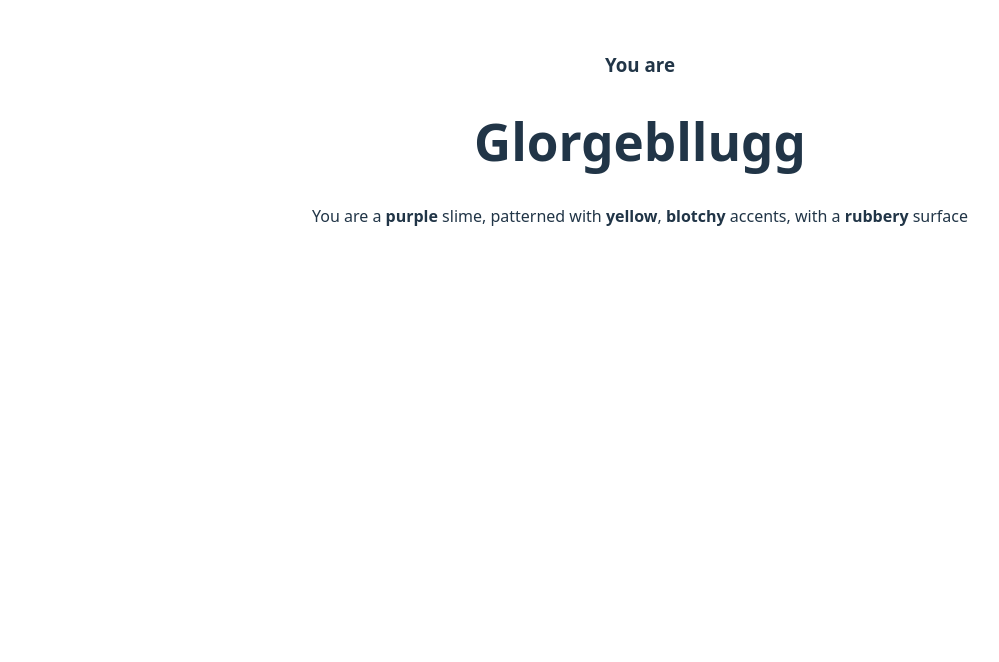
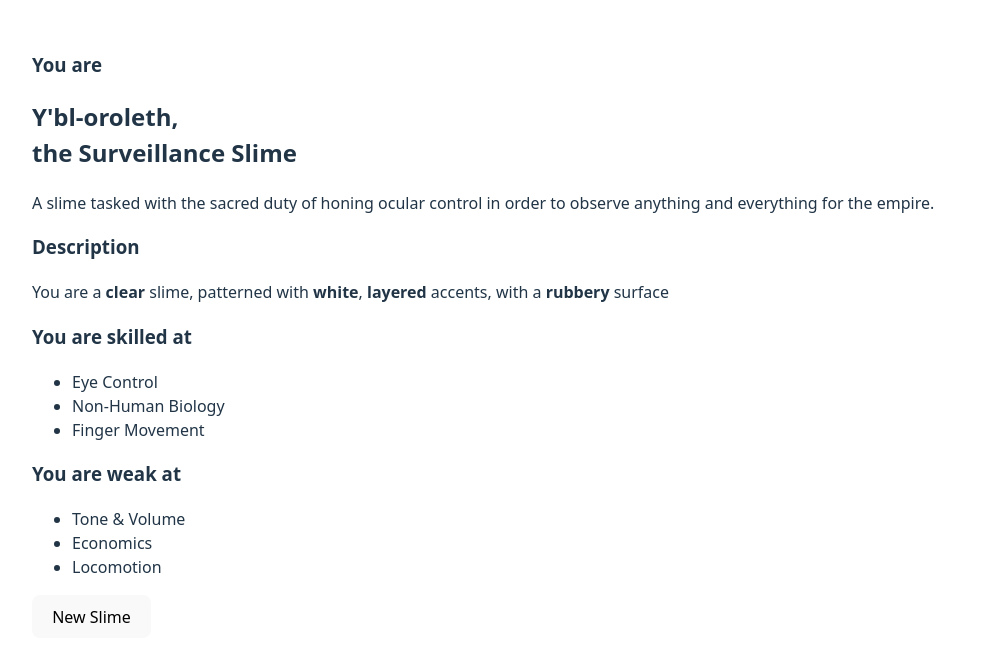
Before and after one commit to Wuggynaut/slime-maker, a React (Vite) app: page / in a window 1280 px wide. Shown: the top 662 px of the page, without its empty margins (0-999 px from the left). Built offline with nearby package versions, Linux system fonts and the light colour scheme.

Commit message:
Slime generator base done

```diff
--- a/src/App.css
+++ b/src/App.css
@@ -2,5 +2,4 @@
   max-width: 1280px;
   margin: 0 auto;
   padding: 2rem;
-  text-align: center;
 }
--- a/src/GenerateSlime.tsx
+++ b/src/GenerateSlime.tsx
@@ -1,22 +1,138 @@
+import { slimeTitles } from './data/slimeTitles';
 import { slimeAccent, slimeColor, slimePattern, slimeTexture } from './data/slimeTraits'
-import { rollD6 } from './utils/diceRoller'
+import { rollD6, rollDice } from './utils/diceRoller'
 import { generateSlimeName } from './utils/slimeNameGenerator'
+
+import {
+    physicalSkills,
+    socialSkills,
+    knowledgeSkills,
+    type Skill
+} from './data/slimeSkills'
+import { useEffect, useState } from 'react';
 
 export function GenerateSlime() {
 
-    const color = slimeColor[rollD6()];
-    const pattern = slimePattern[rollD6()];
-    const accent = slimeAccent[rollD6()];
-    const texture = slimeTexture[rollD6()];
+    const [traits, setTraits] = useState(() => ({
+        name: generateSlimeName(),
+        color: slimeColor[rollD6()],
+        pattern: slimePattern[rollD6()],
+        accent: slimeAccent[rollD6()],
+        texture: slimeTexture[rollD6()],
+        title: slimeTitles[rollD6()]
+    }));
 
-    const vowels =
-        ['a', 'e', 'i', 'o', 'u'];
+    const [skills, setSkills] = useState<Skill[]>([]);
+    const [weaknesses, setWeaknesses] = useState<Skill[]>([]);
+
+    const regenerate = () => {
+        setTraits({
+            name: generateSlimeName(),
+            color: slimeColor[rollD6()],
+            pattern: slimePattern[rollD6()],
+            accent: slimeAccent[rollD6()],
+            texture: slimeTexture[rollD6()],
+            title: slimeTitles[rollD6()]
+        });
+    }
+
+    const randomCategory = (): Record<number, Skill> => {
+        let randomCategory = rollDice('1d3');
+        if (randomCategory === 1) {
+            return physicalSkills;
+        } else if (randomCategory === 2) {
+            return socialSkills;
+        } else {
+            return knowledgeSkills;
+        }
+    }
+
+    useEffect(() => {
+
+        const newSkills: Skill[] = [];
+        const newWeaknesses: Skill[] = [];
+        const usedSkills: Skill[] = [];
+
+        const uniqueSkill = (category: Record<number, Skill>): Skill => {
+            let skill: Skill;
+            let attempts = 0;
+            do {
+                skill = category[rollD6()];
+                attempts++;
+            } while (usedSkills.includes(skill) && attempts < 50);
+            usedSkills.push(skill);
+            return skill;
+        };
+
+        const twoFromCategoryPlusRandom = (category: Record<number, Skill>) => {
+            newSkills.push(uniqueSkill(category));
+            newSkills.push(uniqueSkill(category));
+            newSkills.push(uniqueSkill(randomCategory()));
+        };
+
+        const threeRandomWeaknesses = () => {
+            newWeaknesses.push(uniqueSkill(randomCategory()));
+            newWeaknesses.push(uniqueSkill(randomCategory()));
+            newWeaknesses.push(uniqueSkill(randomCategory()));
+        }
+
+        switch (traits.title.name) {
+            case 'Sabotage Slime':
+                twoFromCategoryPlusRandom(physicalSkills);
+                threeRandomWeaknesses();
+                break;
+            case 'Infiltration Slime':
+                twoFromCategoryPlusRandom(socialSkills);
+                threeRandomWeaknesses();
+                break;
+            case 'Science Slime':
+                twoFromCategoryPlusRandom(knowledgeSkills);
+                threeRandomWeaknesses();
+                break;
+            case 'Surveillance Slime':
+                newSkills.push(physicalSkills[4]);
+                usedSkills.push(physicalSkills[4]);
+                newSkills.push(uniqueSkill(randomCategory()));
+                newSkills.push(uniqueSkill(randomCategory()));
+                threeRandomWeaknesses();
+                break;
+            case 'Embryonic Slime':
+                newSkills.push(uniqueSkill(physicalSkills));
+                newSkills.push(uniqueSkill(socialSkills));
+                newSkills.push(uniqueSkill(knowledgeSkills));
+                threeRandomWeaknesses();
+                break;
+            case 'Prince Slime':
+                threeRandomWeaknesses();
+                break;
+        }
+
+
+        setSkills(newSkills);
+        setWeaknesses(newWeaknesses);
+    }, [traits.title.name]);
+
+    const getArticle = (word: string) =>
+        ['a', 'e', 'i', 'o', 'u'].includes(word[0].toLowerCase()) ? 'an' : 'a';
 
     return (
         <>
             <h3>You are</h3>
-            <h1>{generateSlimeName()}</h1>
-            <p>You are {vowels.includes(color[0]) ? 'an' : 'a'} <strong>{color}</strong> slime, patterned with <strong>{accent}</strong>, <strong>{pattern}</strong> accents, with {vowels.includes(texture[0]) ? 'an' : 'a'} <strong>{texture}</strong> surface</p>
+            <h2><strong>{traits.name}</strong>,<br />the {traits.title.name}</h2>
+            <p>{traits.title.description}</p>
+            <h3>Description</h3>
+            <p>You are {getArticle(traits.color[0])} <strong>{traits.color}</strong> slime, patterned with <strong>{traits.accent}</strong>, <strong>{traits.pattern}</strong> accents, with {getArticle(traits.texture[0])} <strong>{traits.texture}</strong> surface</p>
+            <h3>You are skilled at</h3>
+
+            {skills.length === 0 ? <p>Nothing</p> : <ul>{skills.map((s, index) => <li key={index}>{s.name}</li>)}</ul>}
+
+            <h3>You are weak at</h3>
+
+            <ul>
+                {weaknesses.map((s, index) => <li key={index}>{s.name}</li>)}
+            </ul>
+
+            <button onClick={() => regenerate()}>New Slime</button>
         </>
     )
 }
--- /dev/null
+++ b/src/data/slimeSkills.ts
@@ -0,0 +1,85 @@
+export type Skill = {
+    name: string;
+    description: string;
+}
+
+export const physicalSkills: Record<number, Skill> = {
+    1: {
+        name: 'Limb Coordination',
+        description: 'Arms, legs, broad movements'
+    },
+    2: {
+        name: 'Locomotion',
+        description: 'Walking, running, climbing'
+    },
+    3: {
+        name: 'Finger Movement',
+        description: 'Fine motor control, object manipulation'
+    },
+    4: {
+        name: 'Eye Control',
+        description: 'Looking, tracking movement, focusing'
+    },
+    5: {
+        name: 'Balance',
+        description: 'Keeping footing, not falling over'
+    },
+    6: {
+        name: 'Reflexes',
+        description: 'Quick reactions, involuntary movement control'
+    }
+}
+
+export const socialSkills: Record<number, Skill> = {
+    1: {
+        name: 'Forming Sentences',
+        description: 'Speaking coherently, proper grammar'
+    },
+    2: {
+        name: 'Tone & Volume',
+        description: 'Control over vocal chords'
+    },
+    3: {
+        name: 'Facial Expressions',
+        description: 'Conveying appropriate emotions'
+    },
+    4: {
+        name: 'Body Language',
+        description: 'Posture, social gestures'
+    },
+    5: {
+        name: 'Emotional Reading',
+        description: 'Understanding a human\'s tone and expressions'
+    },
+    6: {
+        name: 'Humor',
+        description: 'Understanding and delivering Human jokes'
+    }
+}
+
+export const knowledgeSkills: Record<number, Skill> = {
+    1: {
+        name: 'Pop Culture',
+        description: 'Entertainment, trends, references'
+    },
+    2: {
+        name: 'Social Norms',
+        description: 'Human etiquette, cultural customs'
+    },
+    3: {
+        name: 'Technology',
+        description: 'Mechanics, electronics, digital systems'
+    },
+    4: {
+        name: 'Human Biology',
+        description: 'Anatomy, health, medical knowledge'
+    },
+    5: {
+        name: 'Non-Human Biology',
+        description: 'Animals, plants, earth ecosystems'
+    },
+    6: {
+        name: 'Economics',
+        description: 'Money, jobs, commerce'
+    }
+}
--- /dev/null
+++ b/src/data/slimeTitles.ts
@@ -0,0 +1,31 @@
+export type slimeTitle = {
+    name: string;
+    description: string;
+}
+
+export const slimeTitles: Record<number, slimeTitle> = {
+    1: {
+        name: 'Sabotage Slime',
+        description: 'An empire vanguard trained for disabling invasion targets and causing destruction to weaken humanity for the oncoming invasion.'
+    },
+    2: {
+        name: 'Infiltration Slime',
+        description: 'A social manipulation specialist trained to move among the humans, and to embed themselves to their strange society. Infiltration Slimes hide in plain sight using social imitation.'
+    },
+    3: {
+        name: 'Science Slime',
+        description: 'A researcher of non-slime life forms, who researches human ways, biology and culture for the benefit of the invasion.'
+    },
+    4: {
+        name: 'Surveillance Slime',
+        description: 'A slime tasked with the sacred duty of honing ocular control in order to observe anything and everything for the empire.'
+    },
+    5: {
+        name: 'Embryonic Slime',
+        description: 'A fresh slime, newly-divided from the Great Mass. The Embryonic Slimes must quickly prove themselves worthy for the Empire, or be forced to re-submerge and lose themselves forever.'
+    },
+    6: {
+        name: 'Prince Slime',
+        description: 'An aristocratic slime whose division path can be traced to one of the thousand lineages of the Godslime. Their authority exceeds their practical skills.'
+    }
+}
--- a/src/index.css
+++ b/src/index.css
@@ -25,9 +25,8 @@ a:hover {
 
 body {
   margin: 0;
-  display: flex;
-  min-width: 320px;
   min-height: 100vh;
+  max-width: 1280px;
 }
 
 h1 {
```
